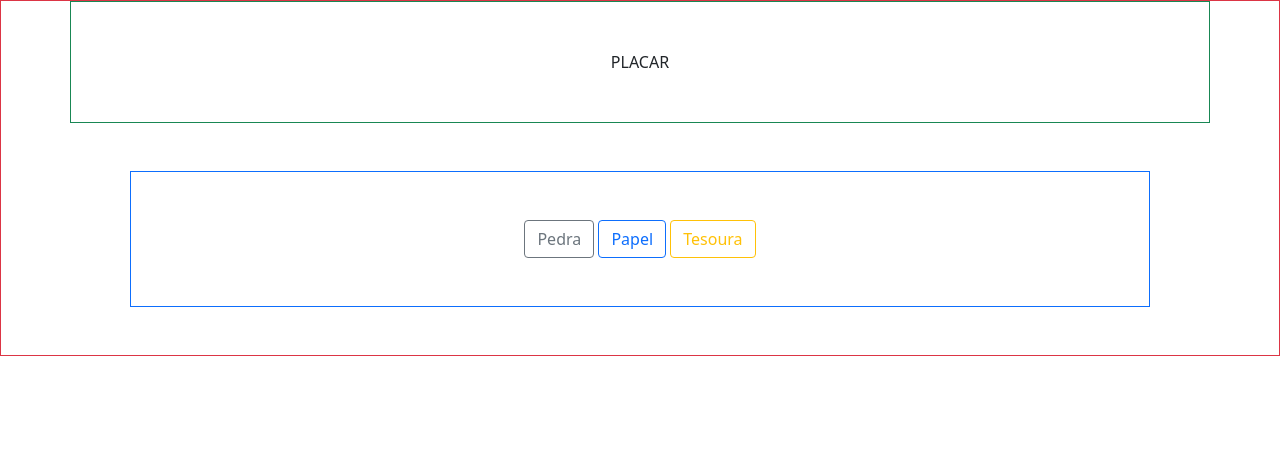
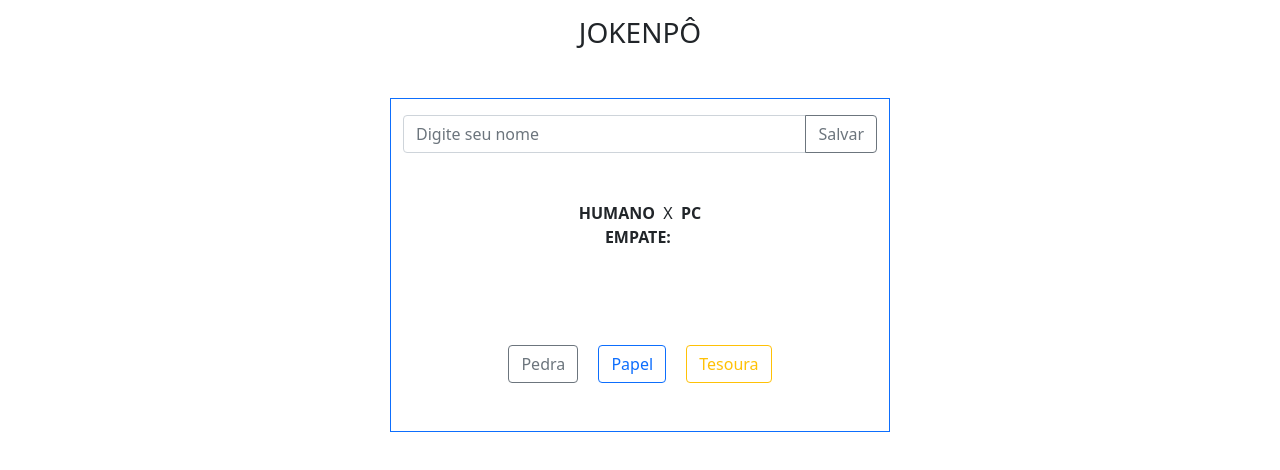
Before and after one commit to diegops17/estudo_javascript, a plain HTML site: page app_jokenpo/index.html in a window 1280 px wide. Drawn offline with nearby package versions, Linux system fonts and the light colour scheme.

Commit message:
ajuste de tela, desenvolvimento do placar de vitórias por rodada dinâmico

```diff
--- a/app_jokenpo/css/estilo.css
+++ b/app_jokenpo/css/estilo.css
@@ -2,3 +2,17 @@
     margin:  0px;
     padding: 0px;
 }
+
+.container{
+    margin: 0 auto;
+    width: 500px;
+
+    /*
+    align-items: center;
+    display: flex;
+    flex-direction: row;
+    flex-wrap: wrap;
+    justify-content: center;
+
+    */
+}
--- a/app_jokenpo/index.html
+++ b/app_jokenpo/index.html
@@ -7,20 +7,33 @@
     <link href="https://cdn.jsdelivr.net/npm/bootstrap@5.0.2/dist/css/bootstrap.min.css" rel="stylesheet" integrity="sha384-EVSTQN3/azprG1Anm3QDgpJLIm9Nao0Yz1ztcQTwFspd3yD65VohhpuuCOmLASjC" crossorigin="anonymous">
     <link rel="stylesheet" href="./css/estilo.css">
 </head>
-<body class="border border-danger">
-    <div class="container text-center">
-        <div class="row border border-success">
-          <div class="col p-5">
-            PLACAR
+<body>
+    <h3 class="text-center mt-3">JOKENPÔ</h3>
+
+    <div class="container text-center mt-5 border border-primary">
+        <div class="input-group mt-3">
+            <input id="campo-nome-jogador" type="text" class="form-control" placeholder="Digite seu nome"
+            aria-label="Recipient's username" aria-describedby="button-addon2">
+            <button class="btn btn-outline-secondary" type="button" id="btn-salvar" onclick="salvarNome()">Salvar</button>
+        </div>
+
+        <div class="row">
+          <div class="col p-5 align-self-start">
+            <label class="fw-bold" id="nome-humano" for="floatingEmptyPlaintextInput">HUMANO</label> <label id="pontuacao-humano"></label> X
+            <label id="pontuacao-pc"></label> <label class="fw-bold" for="floatingEmptyPlaintextInput">PC</label> <br/>
+            <label class="fw-bold" id="" for="floatingEmptyPlaintextInput">EMPATE: </label> <label id="empate"></label>
           </div>
         </div>
-        <div class="row border border-primary p-5 m-5">
+
+
+
+        <div class="row m-5">
             <div class="col">
                 <button id="pedra"
                     value="pedra"
                     name="pedra"
                     type="button"
-                    class="btn btn-outline-secondary"
+                    class="btn btn-outline-secondary me-3"
                     onclick="opcaoJogador('humano','pedra')">
                     Pedra
                 </button>
@@ -29,7 +42,7 @@
                     value="papel"
                     name="papel"
                     type="button"
-                    class="btn btn-outline-primary"
+                    class="btn btn-outline-primary me-3"
                     onclick="opcaoJogador('humano','papel')">
                     Papel
                 </button>
--- a/app_jokenpo/js/script.js
+++ b/app_jokenpo/js/script.js
@@ -1,12 +1,12 @@
-/**
- * 0 = Pedra
- * 1 = Papel
- * 2 = Tesoura
- */
-
 let pontosHumano = 0
 let pontosPc = 0
+let empate = 0
 let campeao = ''
+
+function salvarNome(){
+    nomeDigitado = document.getElementById('campo-nome-jogador').value
+    document.getElementById('nome-humano').innerHTML = nomeDigitado
+}
 
 function gerarEscolhaMaquina(){
     let opcao_maquina = ''
@@ -19,20 +19,6 @@ function gerarEscolhaMaquina(){
     }else if(numero_aleatorio === 2){
         opcao_maquina = 'tesoura'
     }
-
-   /*switch(numero_aleatorio){
-        case 0:
-            opcao_maquina = 'pedra'
-            break
-        case 1:
-            opcao_maquina = 'papel'
-            break
-        case 2:
-            opcao_maquina = 'tesoura'
-            break
-        default:
-            opcao_maquina = 'Error'
-    } */
 
     return opcao_maquina
 }
@@ -49,7 +35,6 @@ function verificarEscolhas(jogador, escolha){
     rodada(jogador, escolha, escolhaPc)
 }
 
-
 function rodada(tipoJogador, escolhaHumano, escolhaPc){
     if (tipoJogador === 'humano'){
         if(
@@ -57,14 +42,19 @@ function rodada(tipoJogador, escolhaHumano, escolhaPc){
             (escolhaHumano == 'tesoura' && escolhaPc == 'papel') ||
             (escolhaHumano == 'papel' && escolhaPc == 'pedra')){
                 pontosHumano += 1
+                document.getElementById('pontuacao-humano').innerHTML = pontosHumano
+
                 console.log('HUMANO venceu, PONTOS: ', pontosHumano )
         }else if(
             (escolhaPc == 'pedra' && escolhaHumano == 'tesoura') ||
             (escolhaPc == 'tesoura' && escolhaHumano == 'papel') ||
             (escolhaPc == 'papel' && escolhaHumano == 'pedra')){
                 pontosPc += 1
+                document.getElementById('pontuacao-pc').innerHTML = pontosPc
                 console.log('PC venceu, PONTOS: ', pontosPc)
         }else{
+            empate += 1
+            document.getElementById('empate').innerHTML = empate
             console.log('EMPATE')
         }
     }
```
